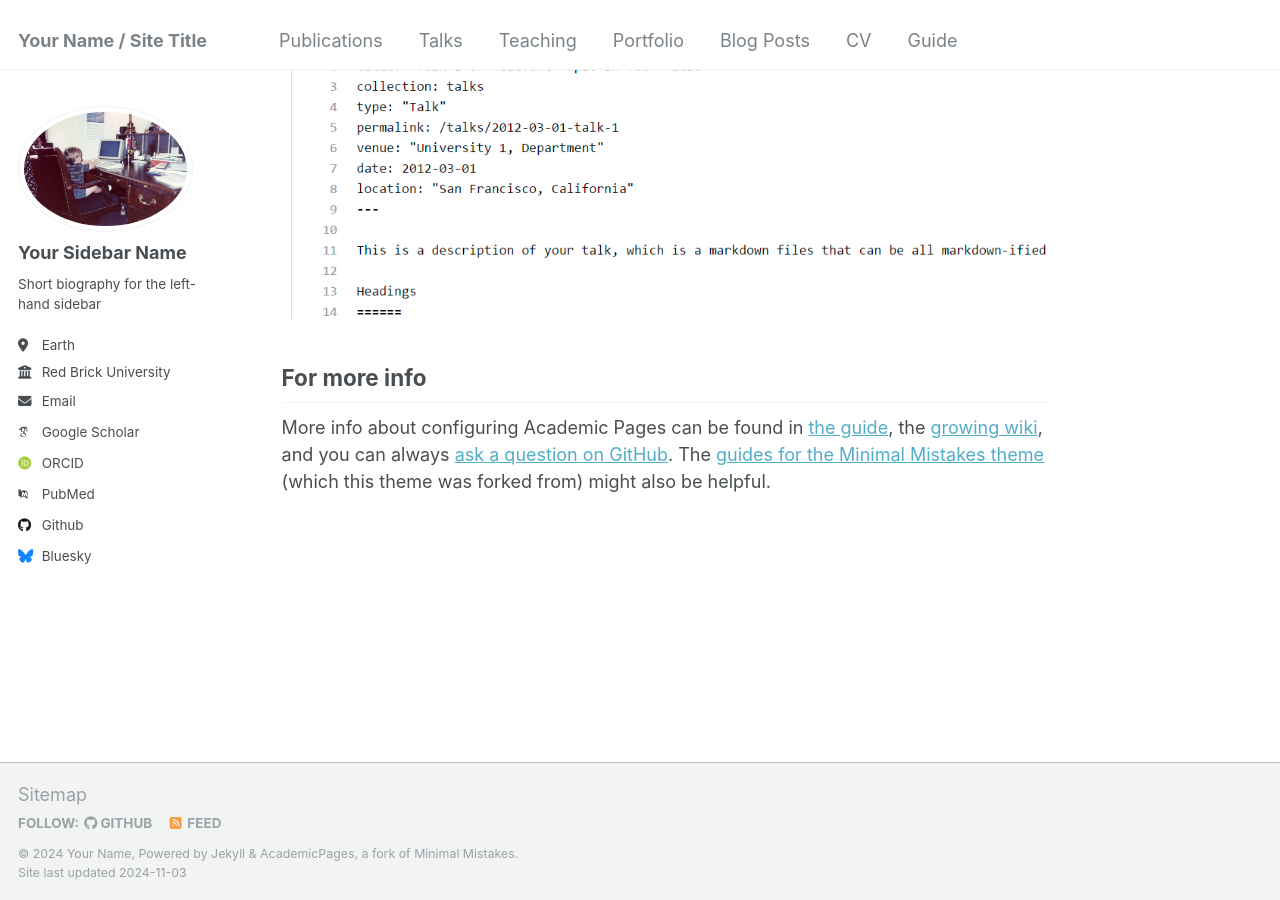
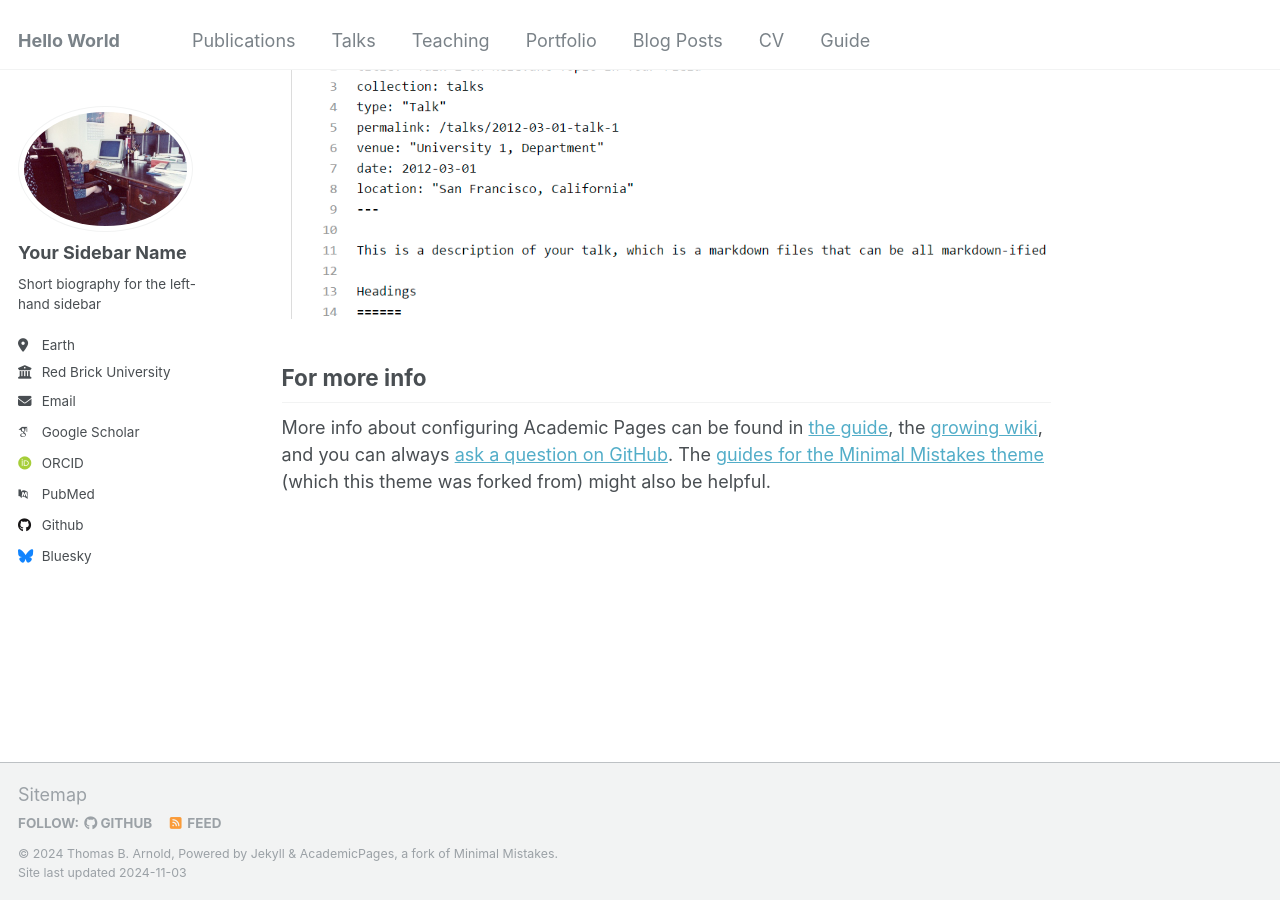
Before and after one commit to tomrannosaurus/tomrannosaurus.github.io, a Jekyll site: the page built from _pages/about.md, in a window 1280 px wide and 900 px high, scrolled down 2643 px. Built offline with Jekyll 4.4.1, drawn with Linux system fonts in a browser that asks for light colours; some web fonts are replaced.

Commit message:
Update _config.yml

```diff
--- a/_config.yml
+++ b/_config.yml
@@ -8,9 +8,9 @@
 
 # Basic Site Settings
 locale                   : "en-US"
-title                    : "Your Name / Site Title"
+title                    : "Hello World"
 title_separator          : "-"
-name                     : &name "Your Name"
+name                     : &name "Thomas B. Arnold"
 description              : &description "personal description"
 url                      : https://tomrannosaurus.github.io # the base hostname & protocol for your site e.g. "https://mmistakes.github.io"
 baseurl                  : "" # the subpath of your site, e.g. "/blog"
```
